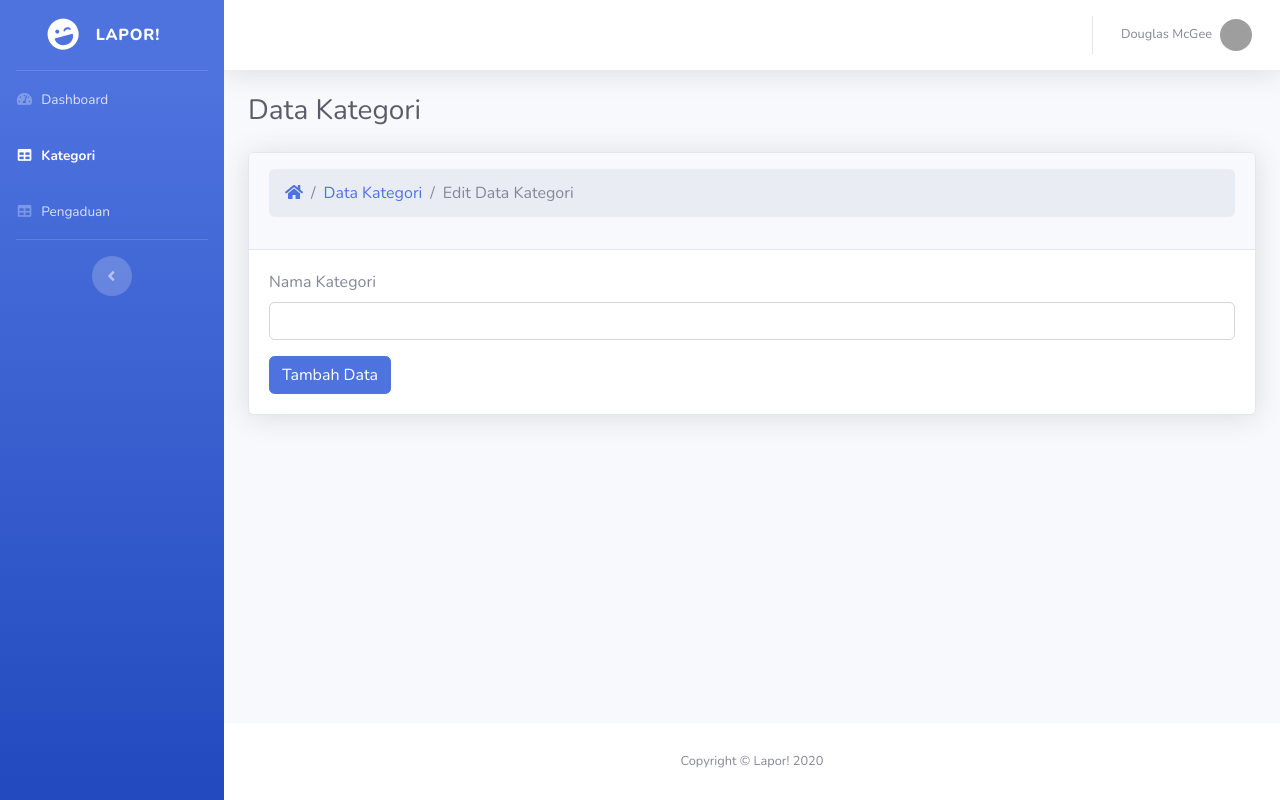
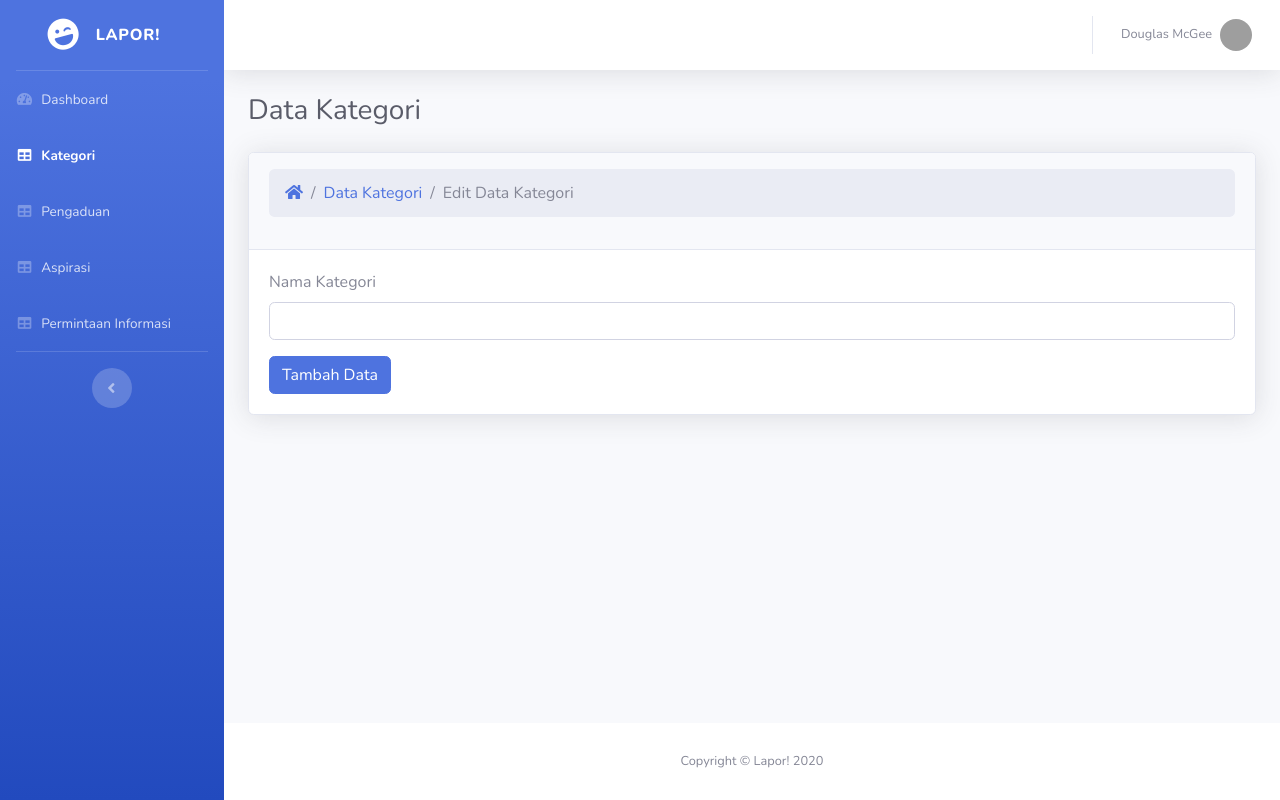
Before and after one commit to fajargema/uas, a PHP site: page /admin/kategori/tambah.php in a window 1280 px wide. Run offline with PHP 8.4, Linux system fonts and the light colour scheme; a user stored in the database is signed in; grey boxes are pictures that could not be loaded.

Commit message:
Fix Minor

```diff
--- a/admin/aspirasi/detail.php
+++ b/admin/aspirasi/detail.php
@@ -20,7 +20,7 @@
     <meta name="description" content="">
     <meta name="author" content="">
 
-    <title>Detail Data Aspirasi</title>
+    <title>Detail Aspirasi</title>
 
     <!-- Custom fonts for this template-->
     <link href="../../assets/vendor/fontawesome-free/css/all.min.css" rel="stylesheet" type="text/css">
--- a/admin/kategori/tambah.php
+++ b/admin/kategori/tambah.php
@@ -20,7 +20,7 @@
     <meta name="description" content="">
     <meta name="author" content="">
 
-    <title>Pengaduan</title>
+    <title>Tambah Kategori</title>
 
     <!-- Custom fonts for this template-->
     <link href="../../assets/vendor/fontawesome-free/css/all.min.css" rel="stylesheet" type="text/css">
@@ -72,6 +72,18 @@
                 <a class="nav-link" href="../pengaduan/index.php">
                     <i class="fas fa-fw fa-table"></i>
                     <span>Pengaduan</span></a>
+            </li>
+
+            <li class="nav-item">
+                <a class="nav-link" href="../aspirasi/index.php">
+                    <i class="fas fa-fw fa-table"></i>
+                    <span>Aspirasi</span></a>
+            </li>
+
+            <li class="nav-item">
+                <a class="nav-link" href="../informasi/index.php">
+                    <i class="fas fa-fw fa-table"></i>
+                    <span>Permintaan Informasi</span></a>
             </li>
             <!-- Divider -->
             <hr class="sidebar-divider d-none d-md-block">
--- a/admin/pengaduan/detail.php
+++ b/admin/pengaduan/detail.php
@@ -20,7 +20,7 @@
     <meta name="description" content="">
     <meta name="author" content="">
 
-    <title>Detail Data Pengaduan</title>
+    <title>Detail Pengaduan</title>
 
     <!-- Custom fonts for this template-->
     <link href="../../assets/vendor/fontawesome-free/css/all.min.css" rel="stylesheet" type="text/css">
```
Also changed, not shown: admin/kategori/edit.php (+13 -1 lines).
